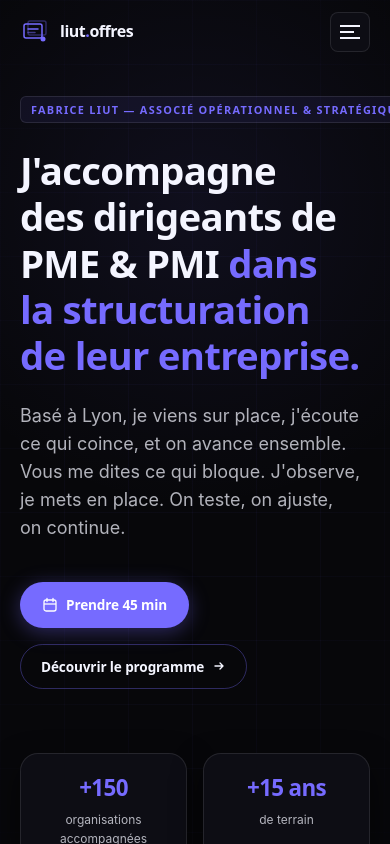
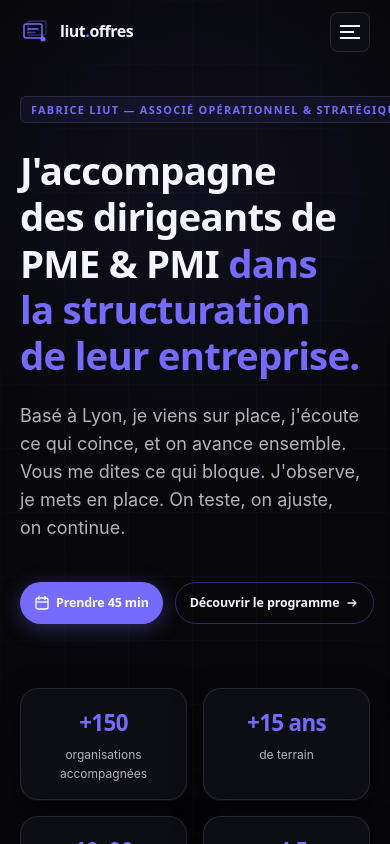
Before and after one commit to fabriceliut/offres-liut, a React (Vite) app: page / in a window 390 px wide. Shown: the top 844 px of the page. Built offline with nearby package versions, Linux system fonts and the light colour scheme.

Commit message:
fix(mobile): force buttons on one row — flex-nowrap + smaller padding <480px

```diff
--- a/src/components/Hero.tsx
+++ b/src/components/Hero.tsx
@@ -105,7 +105,7 @@ export default function Hero() {
             variants={fadeUp}
             initial="hidden"
             animate="visible"
-            className="flex flex-wrap gap-4 mb-16"
+            className="flex flex-nowrap gap-3 mb-16"
           >
             <a
               href="https://cal.com/fabrice-liut/45-min-meeting?overlayCalendar=true"
--- a/src/styles/globals.css
+++ b/src/styles/globals.css
@@ -172,6 +172,14 @@ a { color: inherit; text-decoration: none; }
   }
 }
 
+@media (max-width: 479px) {
+  .btn-primary, .btn-secondary {
+    padding: 10px 14px;
+    font-size: 0.78rem;
+    gap: 6px;
+  }
+}
+
 .btn-secondary:hover {
   background: rgba(118,107,255,0.08);
   border-color: var(--primary);
```
